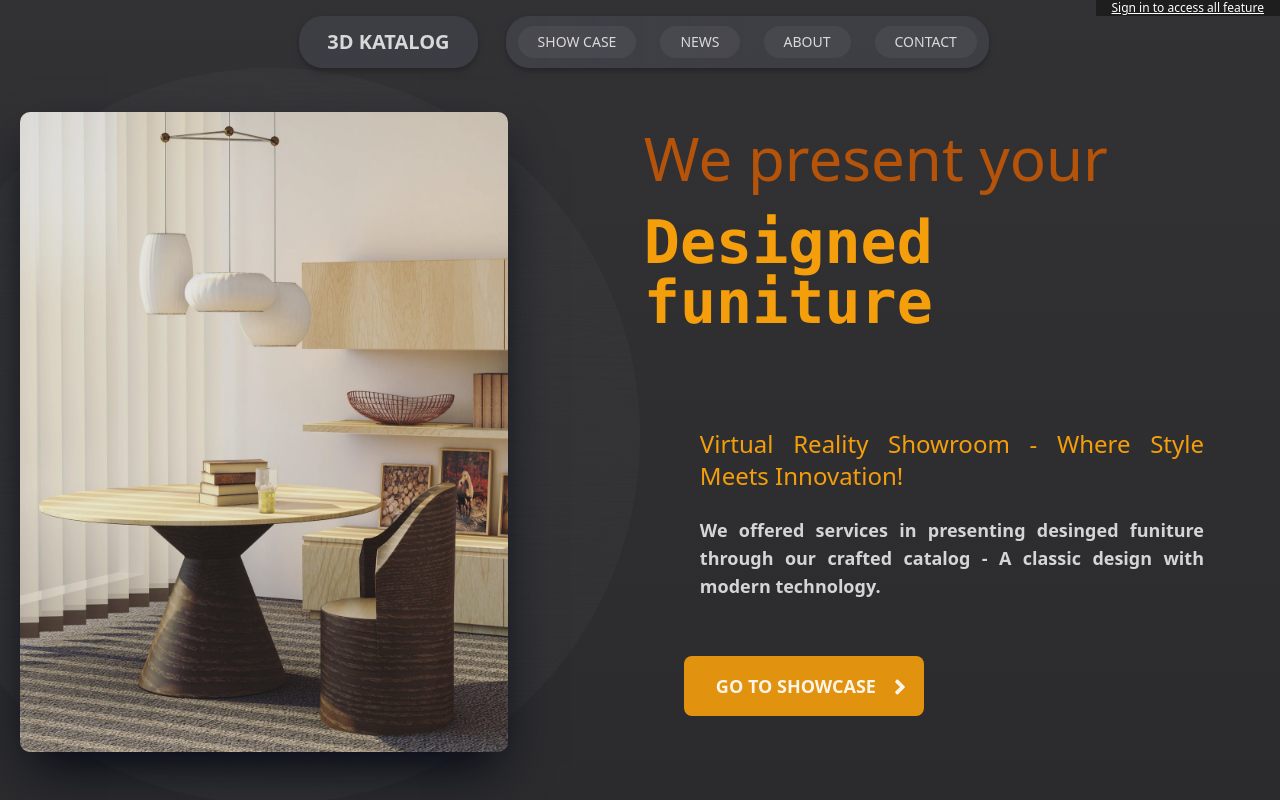
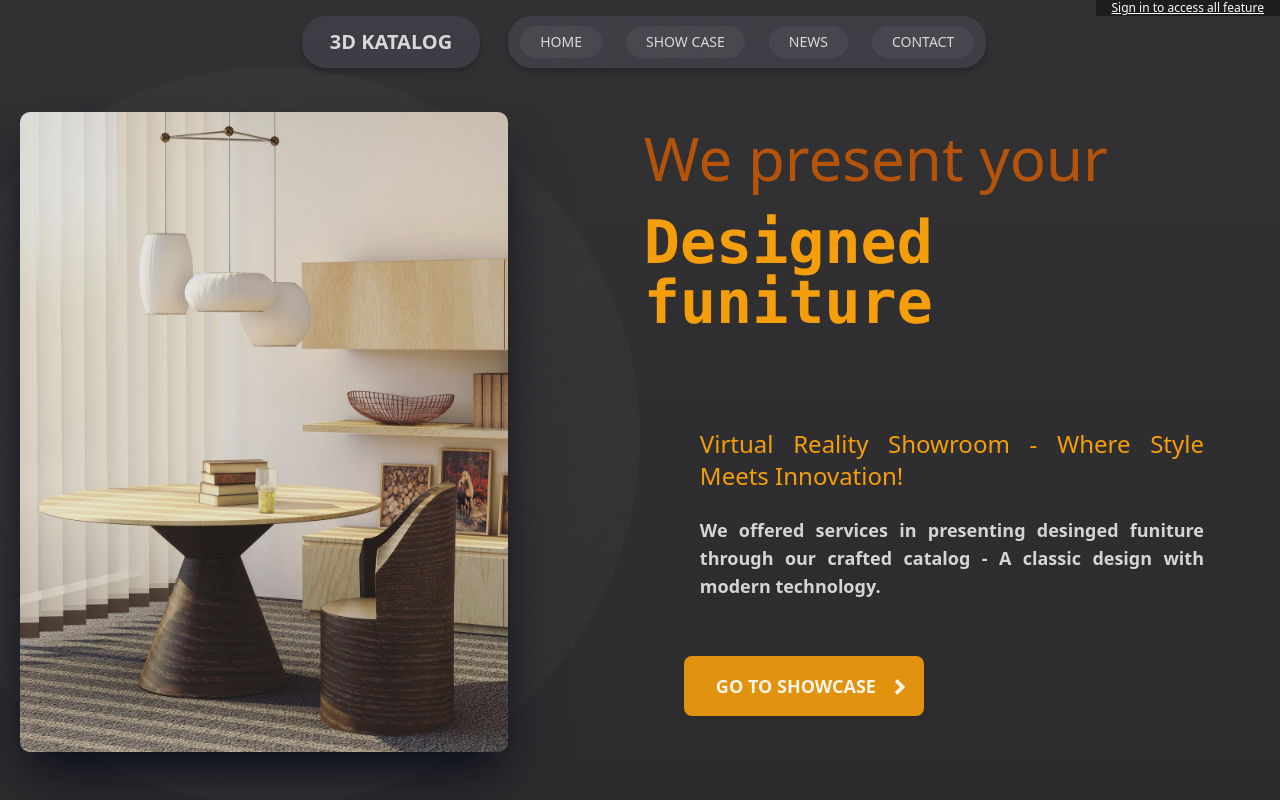
Before and after one commit to namke-dev/ThreeD-Catalog, a Next.js app: page /home in a window 1280 px wide. Shown: the top 800 px of the page. Built offline with nearby package versions, Linux system fonts and the light colour scheme; no server answers.

Commit message:
add home button

```diff
--- a/src/components/layouts/Navbar.jsx
+++ b/src/components/layouts/Navbar.jsx
@@ -53,6 +53,9 @@ export default function Navbar() {
           duration-300
           dark:shadow-zinc-800"
         >
+          <Link href={"/home"}>
+            <NavbartButton active={isCurrentPage("/home")}>HOME</NavbartButton>
+          </Link>
           <Link href={"/show-case"}>
             <NavbartButton active={isCurrentPage("/show-case")}>
               SHOW CASE
@@ -63,11 +66,11 @@ export default function Navbar() {
             <NavbartButton active={isCurrentPage("/news")}>NEWS</NavbartButton>
           </Link>
 
-          <Link href={"/about"}>
+          {/* <Link href={"/about"}>
             <NavbartButton active={isCurrentPage("/about")}>
               ABOUT
             </NavbartButton>
-          </Link>
+          </Link> */}
           <Link href={"/contact"}>
             <NavbartButton active={isCurrentPage("/contact")}>
               CONTACT
```
